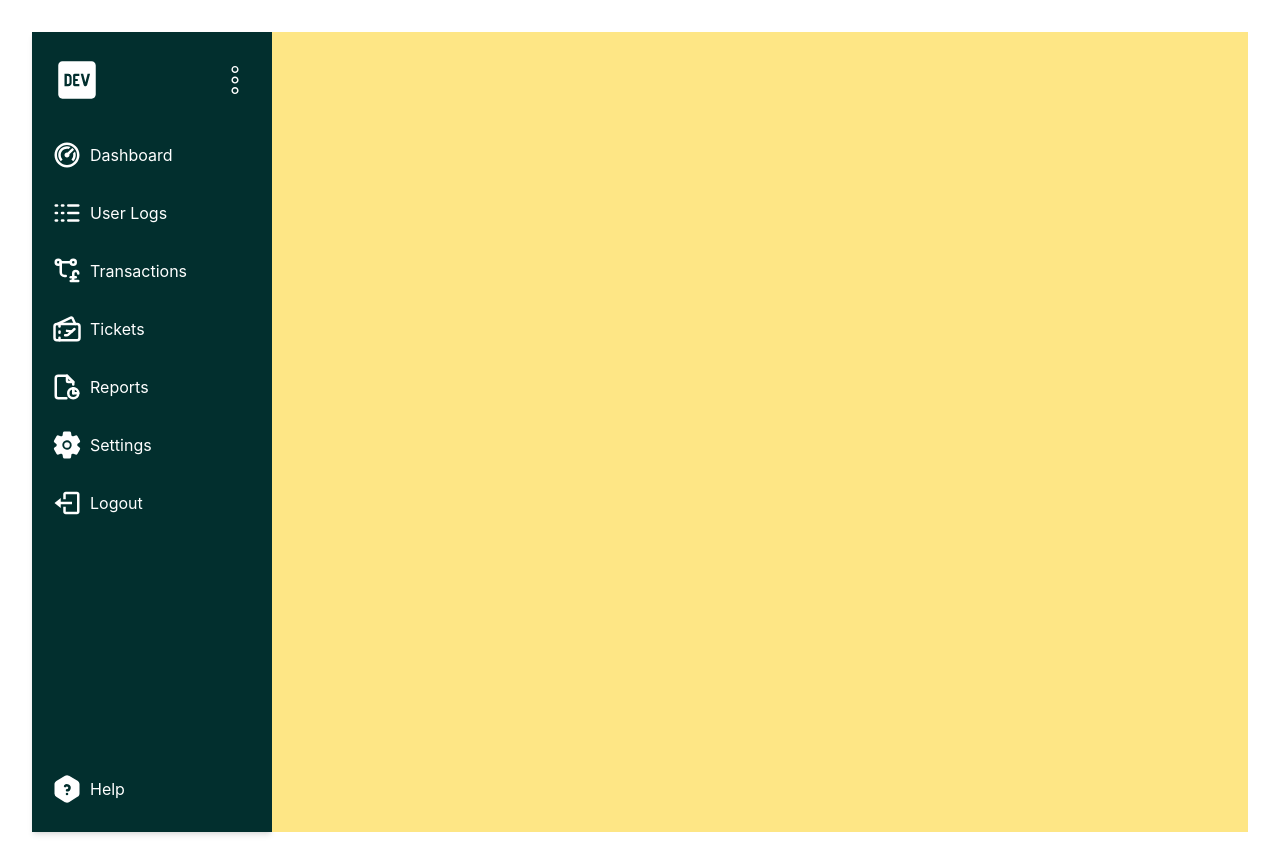
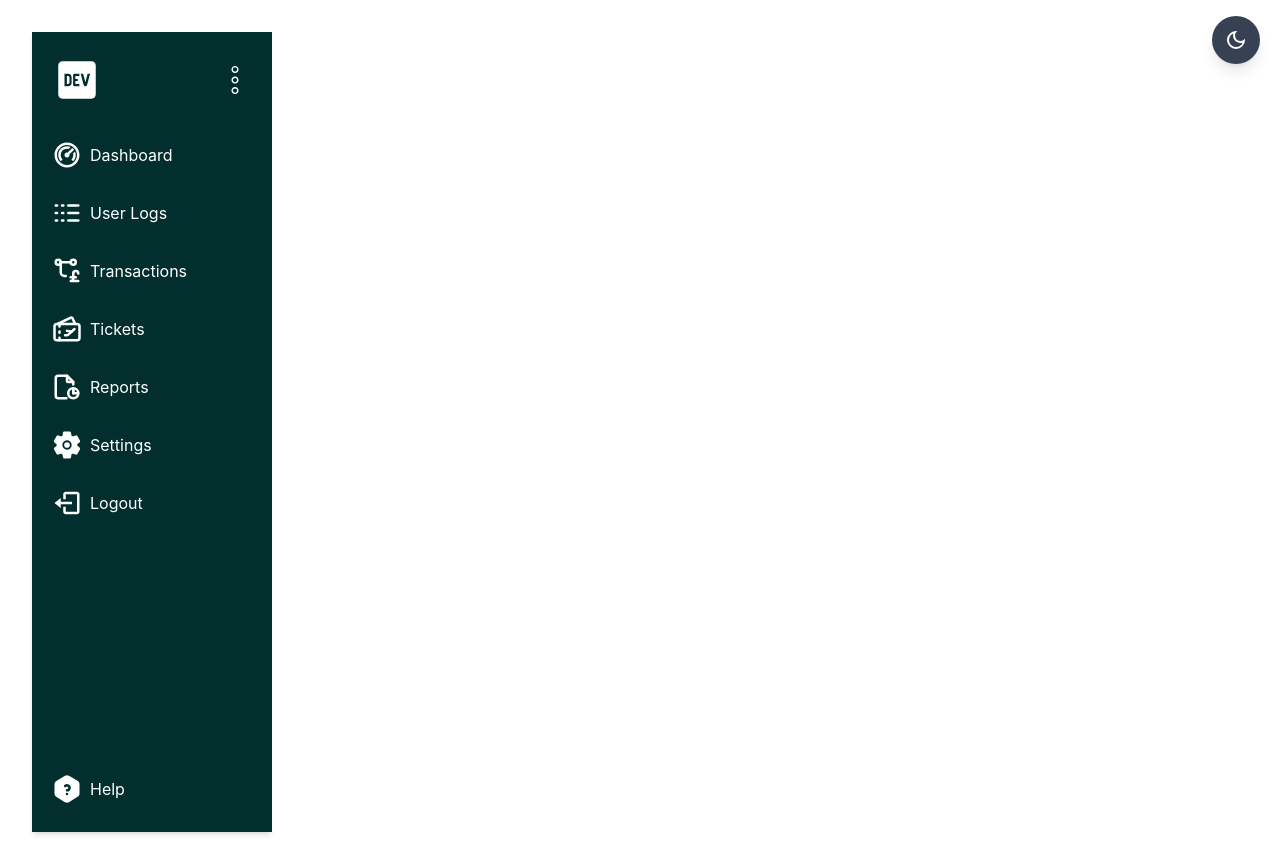
Before and after one commit to Elizabethcodes44/my-admin-dashboard, a React (Vite) app: page /logout in a window 1280 px wide. Built offline with nearby package versions, Linux system fonts and the light colour scheme.

Commit message:
dark and light mode implemented

```diff
--- a/src/App.jsx
+++ b/src/App.jsx
@@ -6,21 +6,33 @@ import Dashboard from './components/dashboard';
 import Settings from './components/settings';
 import Tickets from './components/tickets';
 import Transactions from './components/transactions';
-
+import ThemeProvider from "./components/theme";
 import Reports from './components/reports';
 import UserLogs from './components/users';
+import FloatingDarkModeToggle from "./components/floatingdarkmodetoggle"
+import { useTheme } from "./components/theme";
 
 
 function App() {
+  return(
+    <ThemeProvider>
+      <MainApp/>
+    </ThemeProvider>
+  );
+}
 
+function MainApp() {
+  const {theme} = useTheme();
 
   return (
 
     <>
+
     <Router>
-    <div className='flex'>
+    <div className='flex' >
     <NavBar/>
-    <div className="flex-1 p-6  min-h-screen bg-amber-200">
+    <div className={`flex-1 p-6  min-h-screen bg-amber-200  ${
+          theme === "light" ? "bg-white text-black" : "bg-black text-white"}`}>
       <Routes>
 
         <Route path = "/" element={<Dashboard/>}/>
@@ -34,7 +46,9 @@ function App() {
     </div>
 
     </div>
+    <FloatingDarkModeToggle />
     </Router>
+
     </>
   )
 }
--- /dev/null
+++ b/src/components/floatingdarkmodetoggle.jsx
@@ -0,0 +1,14 @@
+import {useTheme} from "../components/theme";
+import { MdOutlineDarkMode, MdLightMode } from "react-icons/md";
+ export default function FloatingDarkModeToggle() {
+    const {theme, toggleTheme} = useTheme();
+
+    return(
+        <button
+        onClick = {toggleTheme}
+        className="fixed top-4 right-5 bg-gray-700 text-white p-3 rounded-full shadow-lg hovber:bg-gray-600 transition">
+            {theme === "light" ? <MdOutlineDarkMode size={24} /> : <MdLightMode size={24} />}
+
+        </button>
+    )
+ }
--- a/src/components/settings.jsx
+++ b/src/components/settings.jsx
@@ -1,4 +1,8 @@
+import day from "../assets/night.png";
+import night from "../assets/day.png";
+import {useTheme} from "../components/theme";
 export default function Settings () {
+    const {theme, toggleTheme} = useTheme();
     return(
         <div></div>
     )
--- a/src/components/sidebar.jsx
+++ b/src/components/sidebar.jsx
@@ -11,6 +11,7 @@ import { IoSettings } from "react-icons/io5";
 import { BiLogOut } from "react-icons/bi";
 import { TbHelpHexagonFilled } from "react-icons/tb";
 import { Link } from "react-router-dom";
+import { useTheme } from "./theme";
 
 const menuItems = [
   { icons: <RiDashboard2Line size={30} />, label: "Dashboard",
@@ -49,12 +50,14 @@ const menuItems = [
 
 export default function NavBar() {
   const [open, setOpen] = useState(true);
+  const { theme } = useTheme();
   return (
     <>
       <nav
         className={`shadow-md h-screen ${
           open ? "w-60" : "w-16"
-        } duration-500 bg-teal-950 p-2 flex flex-col `}
+        }  ${
+          theme === "light" ? "bg-teal-950 text-white" : "bg-black text-white"} duration-500  p-2 flex flex-col `}
       >
         {/* header */}
         <div className=" px-3 py-2 h-20 flex justify-between items-center ">
--- /dev/null
+++ b/src/components/theme.jsx
@@ -0,0 +1,20 @@
+import {useState, createContext, useContext, useEffect} from 'react';
+const themeContext = createContext();
+
+export default function ThemeProvider({children}){
+const [theme, setTheme] = useState('light'); //Default theme is light
+const toggleTheme = () => {
+    setTheme(theme === 'light' ? 'dark' : 'light');
+};
+useEffect(() => {
+    document.body.className = theme === 'light' ? 'bg-cream  text-brown' : 'bg-gray-900 text-white';
+})
+return(
+    <themeContext.Provider value={{theme, toggleTheme}}>
+        {children}
+    </themeContext.Provider>
+)
+}
+export function useTheme() {
+    return useContext(themeContext);
+}
```
Also changed, not shown: src/assets/day.png (added), src/assets/night.png (added).
